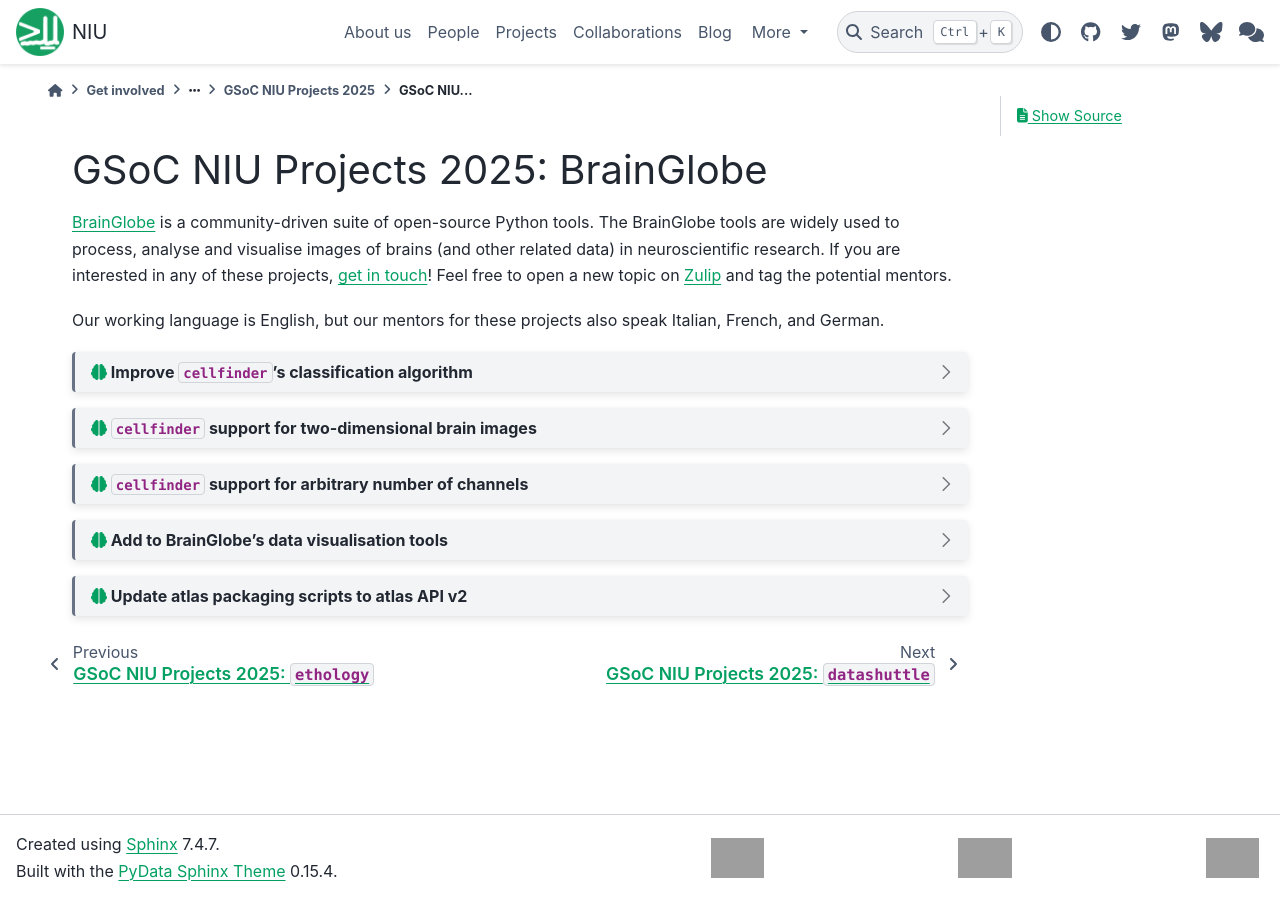
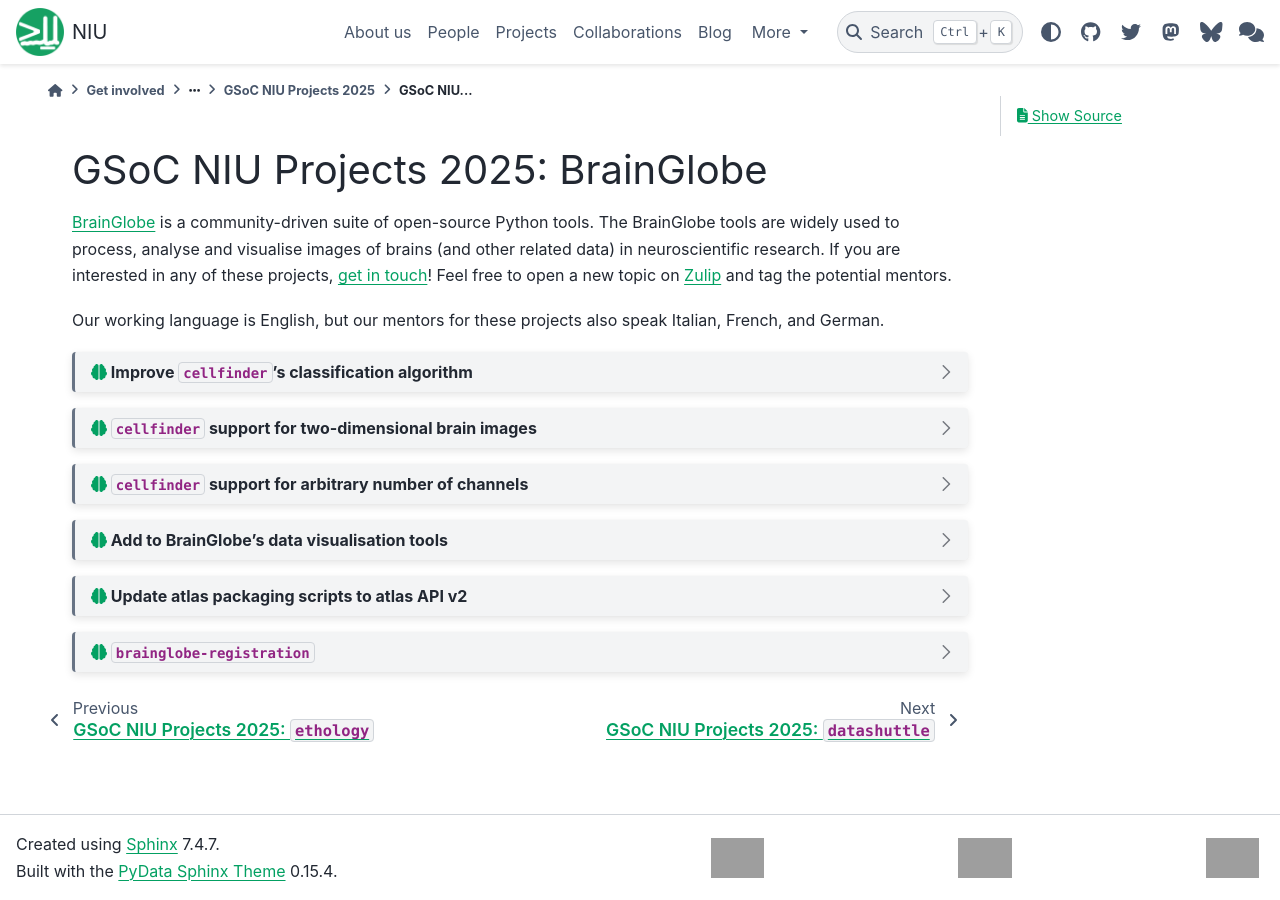
Before and after one commit to neuroinformatics-unit/neuroinformatics-unit.github.io, a Sphinx documentation site: the page built from docs/source/get-involved/gsoc/projects_2025/brainglobe.md, in a window 1280 px wide. Built offline with Sphinx 7.4.7 and the PyData theme 0.15.4, drawn with Linux system fonts in a browser that asks for light colours; nearby versions of some CDN libraries; some of the changed lines change nothing that is shown; grey boxes are pictures that could not be loaded.

Commit message:
Add description for brainglobe-registration project

```diff
--- a/docs/source/get-involved/gsoc/projects_2025/brainglobe.md
+++ b/docs/source/get-involved/gsoc/projects_2025/brainglobe.md
@@ -224,3 +224,48 @@
 - [Getting started with OpenMINDS](https://openminds-documentation.readthedocs.io/en/v3.0/shared/getting_started.html)
 - [OpenMINDS SANDS BrainAtlas specification](https://openminds-documentation.readthedocs.io/en/v3.0/schema_specifications/SANDS/atlas/brainAtlas.html)
 :::
+
+
+:::{dropdown} {fas}`brain;sd-text-primary` `brainglobe-registration`
+<!-- Description -->
+The [BrainGlobe `brainglobe-registration` tool](https://brainglobe.info/documentation/brainglobe-registration/index.html) is used to register 2D and 3D images to a common coordinate space defined by an atlas ([`brainglobe-atlasapi'](https://github.com/brainglobe/brainglobe-atlasapi)). This is a crucial step in many neuroscientific analyses, as it allows data from different experiments to be compared and combined.
+
+The current implementation relies on a manual selection of the specific 2D region, or 3D subvolume of the atlas to be used as the registration target. This is a time-consuming process, and can be error-prone. In this project, you would implement and compare methods to automatically select the region to be registered, based on the data itself. This could be done by using an adaptive grid search, ML based techniques, or Bayesian optimisation.
+
+**Deliverables**
+<!-- Goals, or expected status after Community Bonding Period, Start of Coding, End of Coding. Stretch goals? -->
+- A new preprocessing step in `brainglobe-registration` that automatically selects the region of the atlas to be used as the registration target.
+- Quantitative comparison between at least two different methods for selecting the region.
+- Tests to cover any added functionality.
+- Documentation for the new functionality.
+- A [blog](https://brainglobe.info/blog) showcasing the new functionality.
+
+**Duration**
+<!-- Small (~90 hours), Medium (~175 hours) or Large (~350 hours)  -->
+Medium (~175 hours).
+
+**Difficulty**
+<!-- Is this project geared more toward a student level or a more advanced developer level? -->
+This project is well-suited for an intermediate contributor to open source.
+
+**Required skills**
+- Experience with Python, [NumPy](https://numpy.org/doc/stable/index.html).
+- At least initial understanding of machine learning algorithms
+
+**Nice-to-haves**
+- Experience with image registration
+- Experience with `ITK` or `elastix`
+- Experience working with image data
+
+
+**Potential mentors**
+- [@IgorTatarnikov](https://github.com/IgorTatarnikov)
+- [@alessandrofelder](https://github.com/alessandrofelder)
+
+
+**Further reading**
+<!-- The best pages include links to more detailed descriptions and related materials for each project. They might even include actual use cases! -->
+- [BrainGlobe developer guide](https://brainglobe.info/community/developers/index.html)
+- [elastix manual (pdf)](https://github.com/SuperElastix/elastix/releases/download/5.2.0/elastix-5.2.0-manual.pdf)
+- [Bayesian optimisation](https://bayesian-optimization.github.io/BayesianOptimization/2.0.3/)
+:::
```
